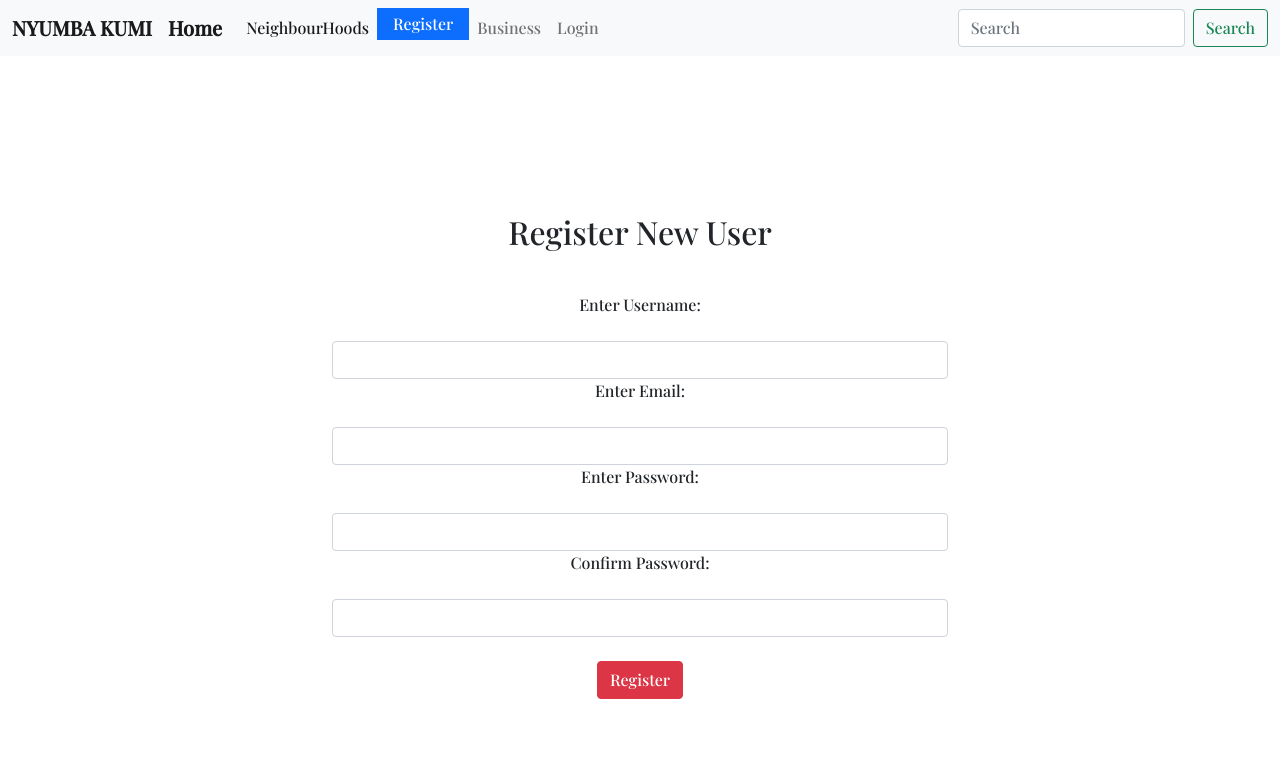
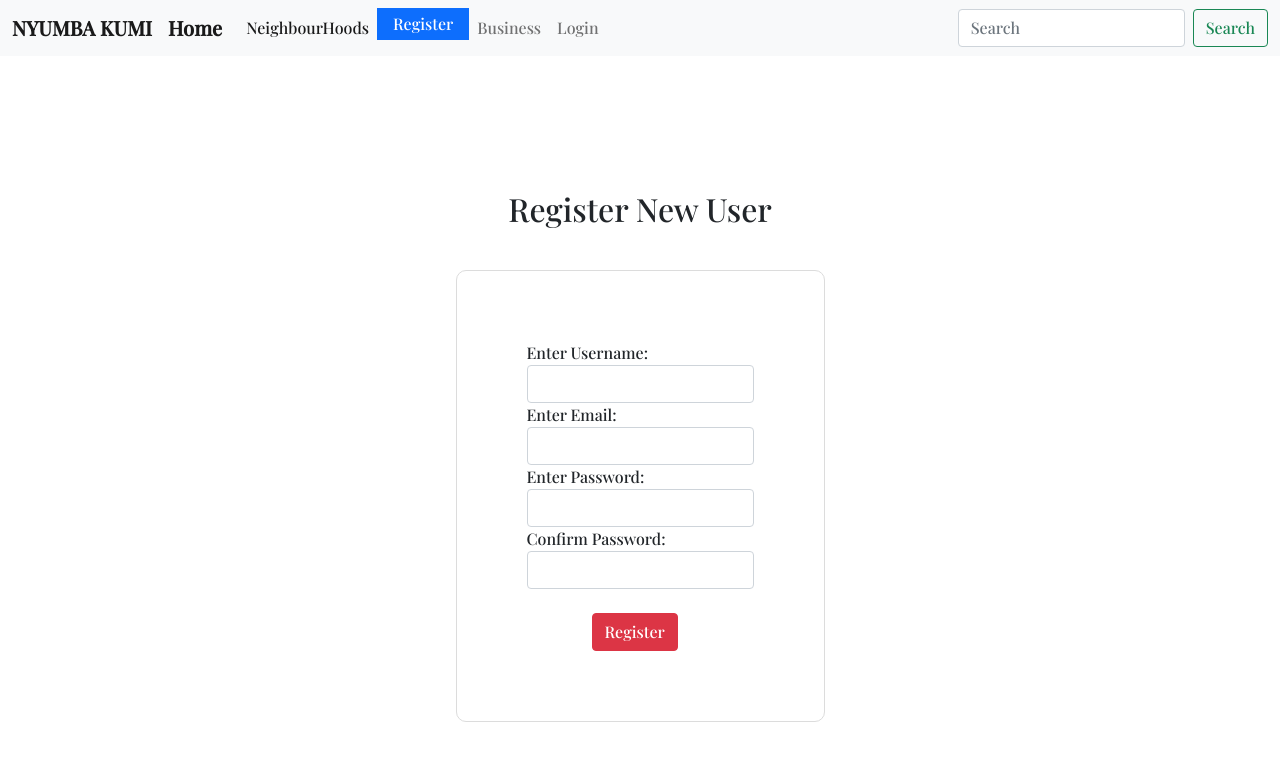
Before and after one commit to Alice-Githui/Neighbourhood-Watch-FE, an Angular app in the folder Hood/: page /registration in a window 1280 px wide. Shown: the top 760 px of the page. Built offline with nearby package versions, Linux system fonts and the light colour scheme.

Commit message:
Final touches on registration form

```diff
--- a/Hood/src/app/registration/registration.component.css
+++ b/Hood/src/app/registration/registration.component.css
@@ -4,5 +4,17 @@
     align-items: center;
     justify-content: center;
     height: 100vh;
+}
 
+#registerforms{
+    border: 1px solid gainsboro;
+    padding: 70px;
+    border-radius: 10px;
 }
+
+#registerbutton{
+    text-align: center;
+    align-items: center;
+    justify-content: center;
+    margin-left: 65px;
+}
--- a/Hood/src/app/registration/registration.component.html
+++ b/Hood/src/app/registration/registration.component.html
@@ -4,6 +4,7 @@
         <div class="form-group col-md-6" id="registeruser">
             <h2 class="text-center">Register New User</h2>
             <hr>
+            <div id="registerforms">
                 <label for="username">Enter Username:</label><br>
                 <input [(ngModel)]="input.username" class="form-control">
                 <label for="email">Enter Email:</label><br>
@@ -13,8 +14,9 @@
                 <label for="confirmpassword">Confirm Password:</label><br>
                 <input [(ngModel)]="input.confirmpassword" type="password" class="form-control">
                 <br>
-                <button (click)=registerUser() routerLink="/login" class="btn btn-danger btn-block">Register</button>
+                <button (click)=registerUser() routerLink="/login" class="btn btn-danger btn-block" id="registerbutton">Register</button>
 
+            </div>
         </div>
         <div class="col-md-3"></div>
     </div>
```
